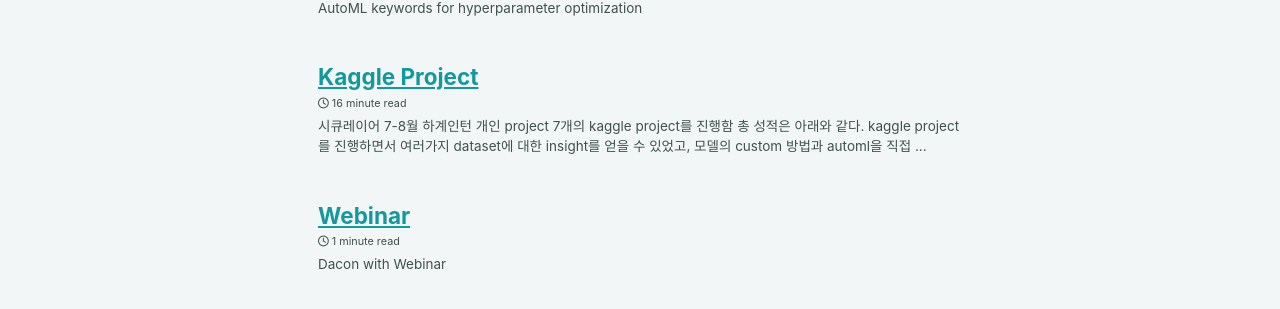
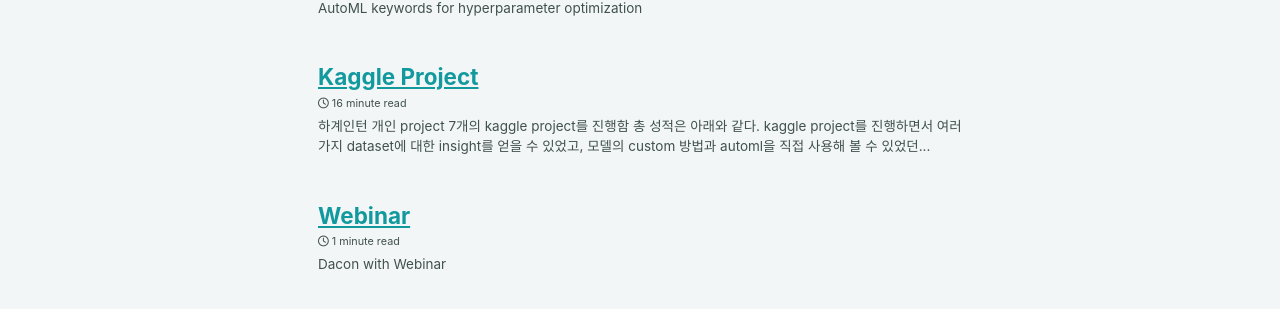
Before and after one commit to chunghyunhee/chunghyunhee.github.io, a Jekyll site: the page built from index.html, in a window 1280 px wide. Shown: the part 214-523 px from the top of the page. Built offline with Jekyll 4.4.1, drawn with Linux system fonts in a browser that asks for light colours; cached includes are drawn as plain includes; nearby versions of some CDN libraries; the list of posts is cut into pages by our own code.

Commit message:
kaggle project modify

```diff
--- a/_posts/2020-08-08-Kaggle-project.md
+++ b/_posts/2020-08-08-Kaggle-project.md
@@ -1,4 +1,4 @@
-# 시큐레이어 7-8월 하계인턴 개인 project
+# 하계인턴 개인 project
 - 7개의 kaggle project를 진행함
 - 총 성적은 아래와 같다.
 ![image](https://user-images.githubusercontent.com/49298791/89702304-e89c0d00-d97a-11ea-9153-7b0e6b0e5574.png)
```
